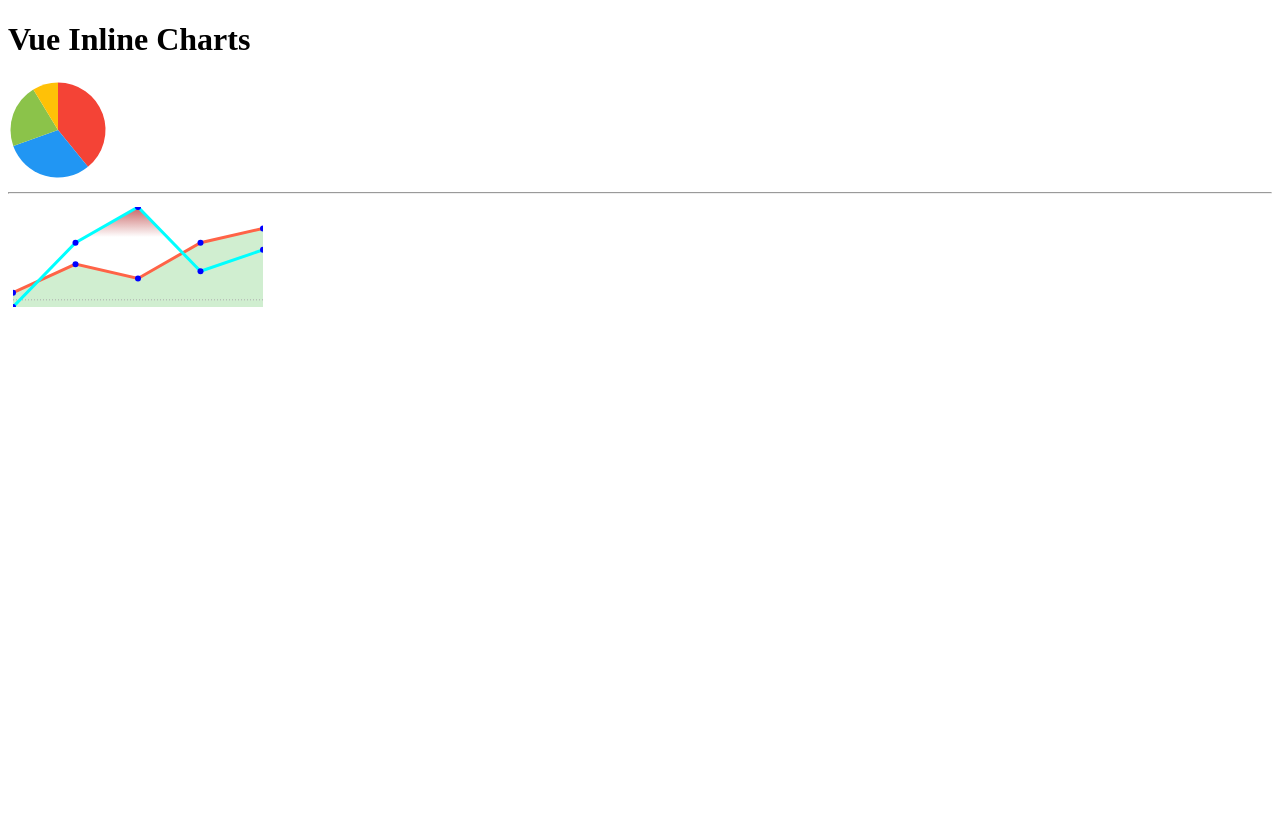
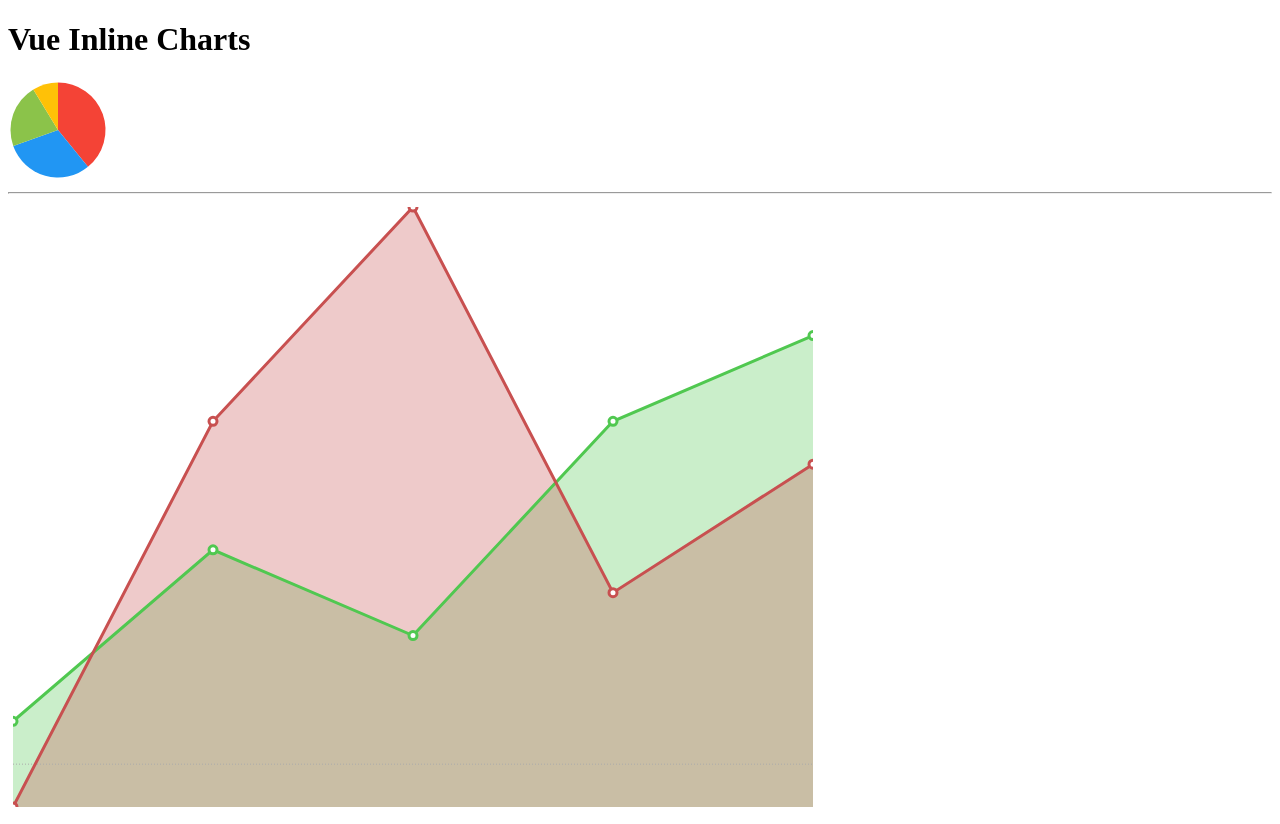
Before and after one commit to Menighin/vue-in-charts, a Vue app: page / in a window 1280 px wide. Before the commit the page ends 800 px from the top, so only its background shows below. Built offline with nearby package versions, Linux system fonts and the light colour scheme.

Commit message:
Adding more parameters to LineChart

```diff
--- a/src/App.vue
+++ b/src/App.vue
@@ -9,20 +9,18 @@
         <hr>
 
         <inline-line-chart
+            width="800"
+            height="600"
+            :showPoints="true"
             :lines="[{
-                strokeColor: 'tomato',
+                strokeColor: 'rgb(80, 200, 80)',
                 data: [1, 5, 3, 8, 10],
-                fillColor: 'rgba(100, 200, 100, 0.3)'
+                fillColor: 'rgba(80, 200, 80, 0.3)'
             },
             {
-                strokeColor: 'cyan',
+                strokeColor: 'rgb(200, 80, 80)',
                 data: [-1, 8, 13, 4, 7],
-                fillColor: {
-                    stops: [
-                        { offset: '0%',  color: 'rgba(200, 100, 100, 1)'  },
-                        { offset: '30%', color: 'rgba(200, 100, 100, 0)' }
-                    ]
-                }
+                fillColor: 'rgba(200, 80, 80, 0.3)'
             }]"
             />
 
--- a/src/components/InlineLineChart.vue
+++ b/src/components/InlineLineChart.vue
@@ -33,14 +33,16 @@
                     fill="none"
                     class="line-stroke" />
 
-                <g>
+                <g v-if="showPoints">
                     <circle
                         v-for="(p, j) in l.points"
                         :key="`point-${i}-${j}`"
                         :cx="p[0]"
                         :cy="p[1]"
-                        r="3"
-                        fill="blue"
+                        :r="l.pointRadius || 4"
+                        :fill="l.pointColor || 'white'"
+                        :stroke="l.strokeColor"
+                        stroke-width="3"
                         class="line-point" />
                 </g>
             </g>
@@ -53,16 +55,17 @@
 <script>
     export default {
         props: {
-            width:         { type: String, default: '250'  },
-            height:        { type: String, default: '100'  },
-            data:          { type: Array,  required: false },
-            lines:         { type: Array,  required: true  },
-            minY:          { type: Number, default:  null  },
-            maxY:          { type: Number, defaukt:  null  },
-            paddingTop:    { type: String, default:  '5px' },
-            paddingRight:  { type: String, default:  '5px' },
-            paddingBottom: { type: String, default:  '5px' },
-            paddingLeft:   { type: String, default:  '5px' },
+            width:         { type: String,  default:  '250'   },
+            height:        { type: String,  default:  '100'   },
+            data:          { type: Array,   required: false   },
+            lines:         { type: Array,   required: true    },
+            showPoints:    { type: Boolean, default:  true    },
+            minY:          { type: Number,  default:  null    },
+            maxY:          { type: Number,  defaukt:  null    },
+            paddingTop:    { type: String,  default:  '5px'   },
+            paddingRight:  { type: String,  default:  '5px'   },
+            paddingBottom: { type: String,  default:  '5px'   },
+            paddingLeft:   { type: String,  default:  '5px'   },
         },
         data() {
             return {
@@ -144,7 +147,6 @@
 
                     lines.push(l);
                 });
-                console.log(this.gradients);
                 return lines;
             }
         },
```
